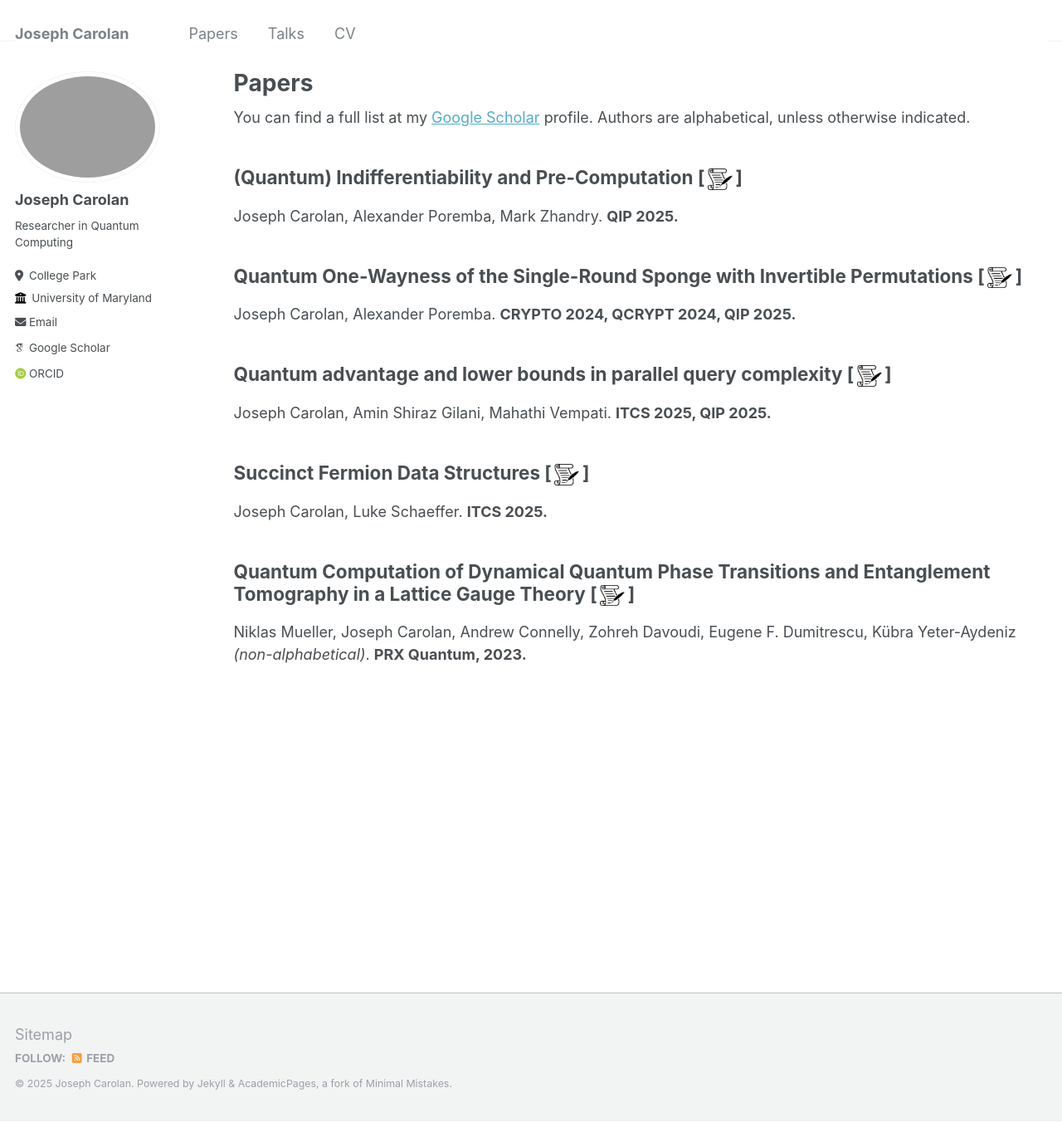
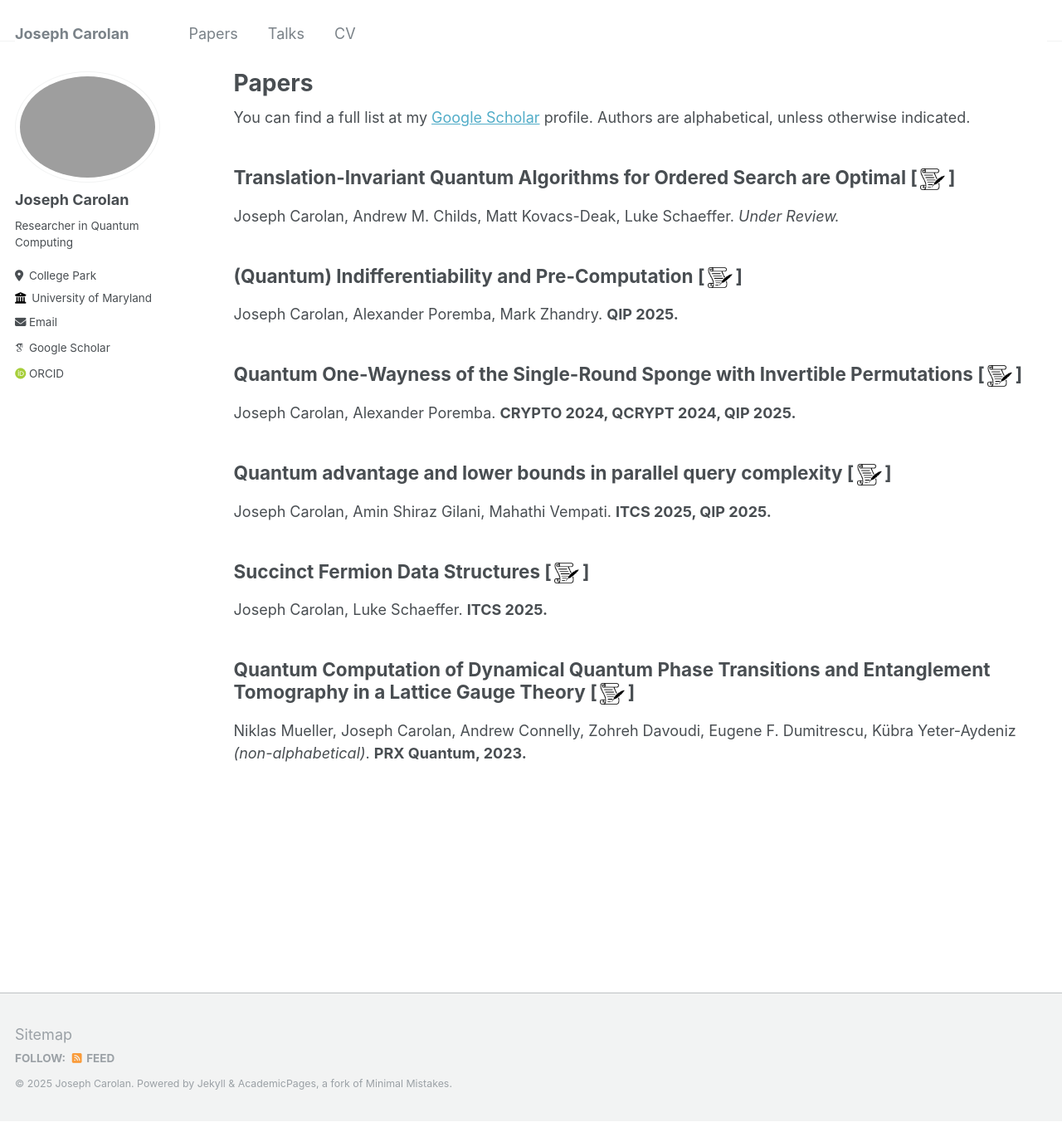
Before and after one commit to jacarolan/personal-website, a Jekyll site: the page built from _pages/publications.md, in a window 1280 px wide and 1352 px high. Shown: the whole window at 83% size. Built offline with Jekyll 4.4.1, drawn with Linux system fonts in a browser that asks for light colours; some web fonts are replaced.

Commit message:
Added ordered search paper

```diff
--- a/_pages/publications.md
+++ b/_pages/publications.md
@@ -14,6 +14,9 @@ author_profile: true
 <!-- {% for post in site.publications reversed %}
   {% include archive-single.html %}
 {% endfor %} -->
+
+## Translation-Invariant Quantum Algorithms for Ordered Search are Optimal [&thinsp;[<img src="../images/manuscript_icon.png" width="30"/>](https://arxiv.org/pdf/2503.21090)&thinsp;]
+Joseph Carolan, Andrew M. Childs, Matt Kovacs-Deak, Luke Schaeffer. *Under Review.*
 
 ## (Quantum) Indifferentiability and Pre-Computation [&thinsp;[<img src="../images/manuscript_icon.png" width="30"/>](https://eprint.iacr.org/2024/1727)&thinsp;]
 
```
